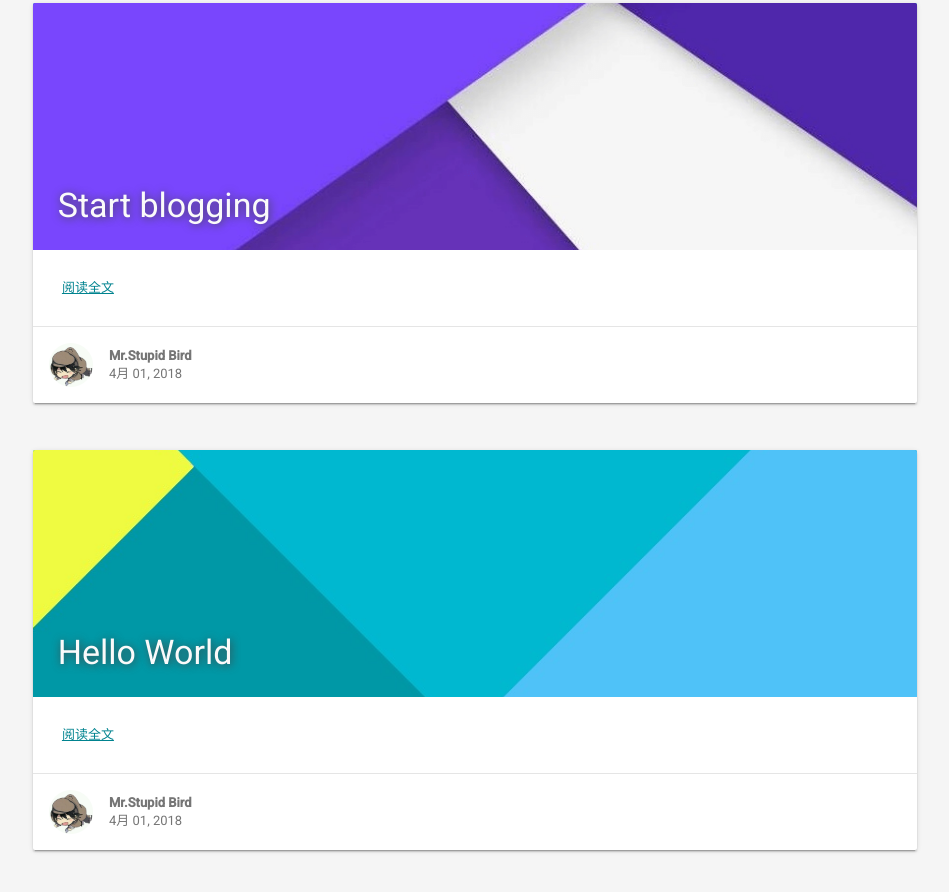
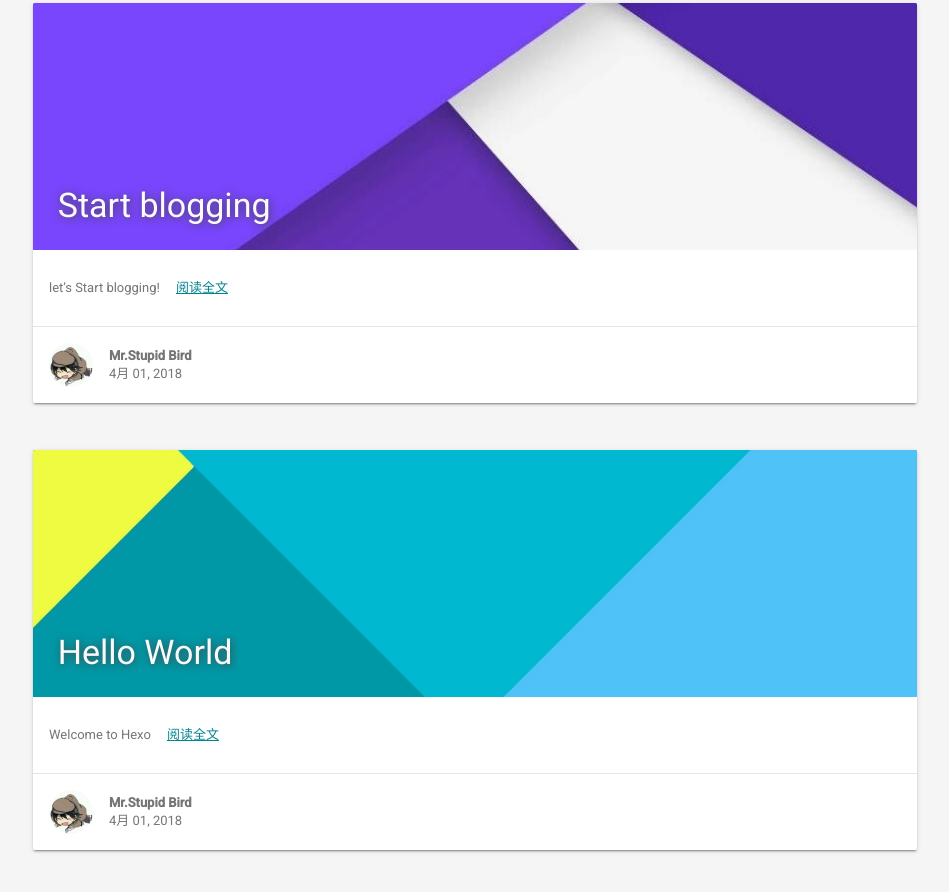
Before and after one commit to 1345739670/1345739670.github.io, a plain HTML site: page index.html in a window 1280 px wide. Shown: the part 618-1510 px from the top of the page, without its empty margins (165-1114 px from the left). Drawn offline with Linux system fonts and the light colour scheme.

Commit message:
Site updated: 2018-04-01 17:43:12

```diff
--- a/index.html
+++ b/index.html
@@ -452,6 +452,7 @@
     <!-- Post Excerpt -->
     <div class="mdl-color-text--grey-600 mdl-card__supporting-text post_entry-content">
 
+            let’s Start blogging!
 
 
         &nbsp;&nbsp;&nbsp;
@@ -511,7 +512,7 @@
     <!-- Post Excerpt -->
     <div class="mdl-color-text--grey-600 mdl-card__supporting-text post_entry-content">
 
-
+            Welcome to Hexo
 
         &nbsp;&nbsp;&nbsp;
         <span>
```
Also changed, not shown: 2018/04/01/hello-world/index.html (+2 -1 lines), 2018/04/01/start-blogging/index.html (+1 -0 lines), archives/2018/04/index.html (+2 -1 lines), archives/2018/index.html (+2 -1 lines), archives/index.html (+2 -1 lines).
